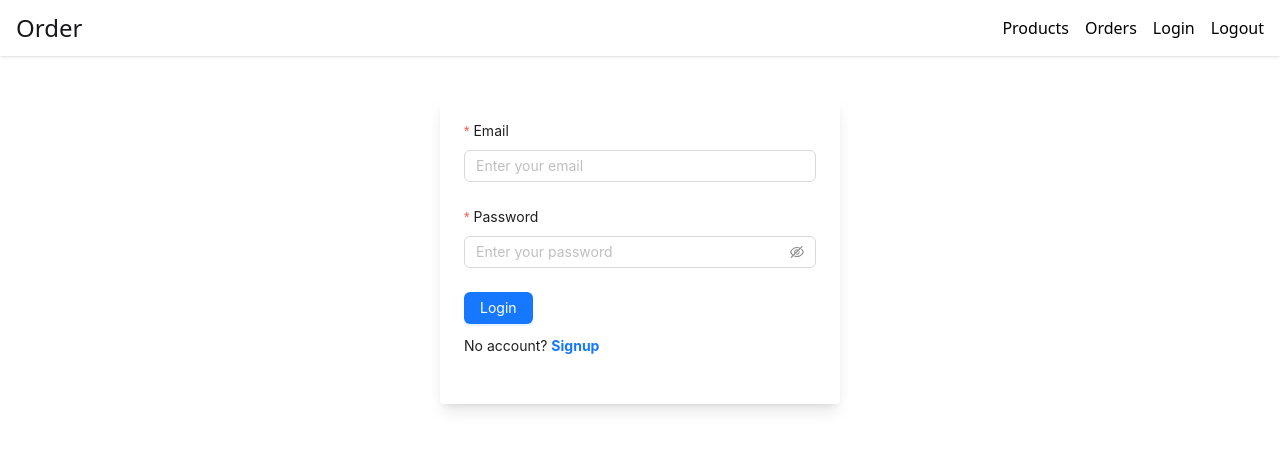
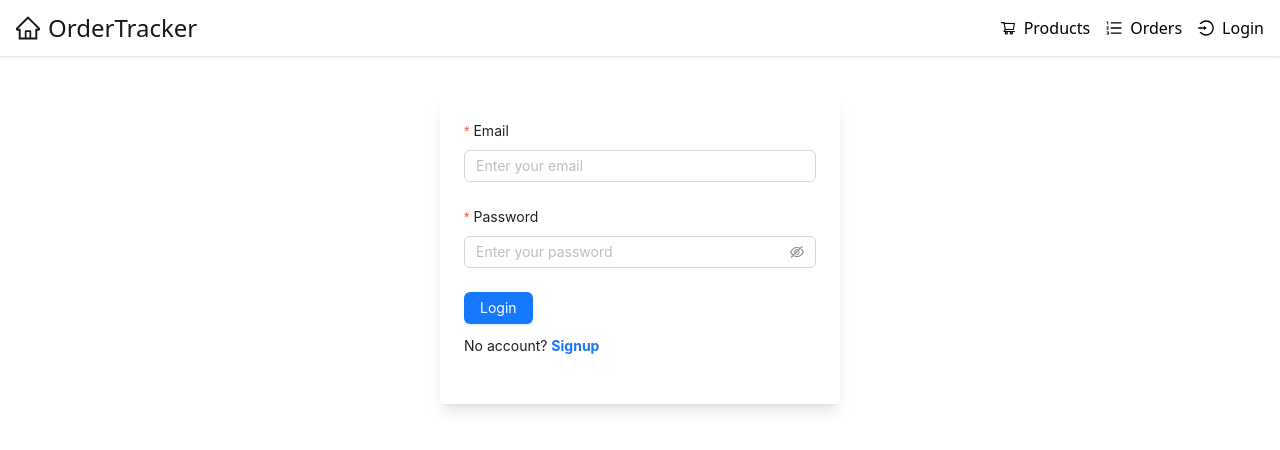
Before and after one commit to ruthasoll/order_management, a React (Vite) app in the folder client/: page /login in a window 1280 px wide. Shown: the top 450 px of the page. Built offline with nearby package versions, Linux system fonts and the light colour scheme.

Commit message:
enhance Navbar component with token-based login/logout functionality and improved UI

```diff
--- a/client/src/components/Navbar.jsx
+++ b/client/src/components/Navbar.jsx
@@ -1,18 +1,64 @@
-import React from 'react'
-import { NavLink, Link } from "react-router";
+import React from "react";
+import { NavLink, Navigate } from "react-router-dom";
+import {
+  HomeOutlined,
+  ShoppingCartOutlined,
+  OrderedListOutlined,
+  LoginOutlined,
+  LogoutOutlined,
+} from "@ant-design/icons";
 
 const Navbar = () => {
+  const token = localStorage.getItem("order-token");
+
+  const handleLogout = () => {
+    localStorage.removeItem("order-token");
+    Navigate("/login");
+  };
+
   return (
-    <div className='py-3 px-4 flex items-center justify-between shadow-sm'>
-        <NavLink to={"/"} className='text-2xl text-zinc-900'>Order</NavLink>
-        <ul className='flex items-center gap-x-4 list-none'>
-            <li><NavLink to={"/products"}>Products</NavLink> </li>
-            <li><NavLink to={"/orders"}>Orders</NavLink> </li>
-            <li><NavLink to={"/login"}>Login</NavLink> </li>
-            <li><NavLink to={"/"}>Logout</NavLink> </li>
-        </ul>
+    <div className="py-3 px-4 flex items-center justify-between shadow-sm bg-white">
+      <NavLink
+        to={"/"}
+        className="text-2xl text-zinc-900 flex items-center gap-x-2"
+      >
+        <HomeOutlined />
+        OrderTracker
+      </NavLink>
+      <ul className="flex items-center gap-x-4 list-none">
+        <li>
+          <NavLink to={"/products"} className="flex items-center gap-x-2">
+            <ShoppingCartOutlined />
+            Products
+          </NavLink>
+        </li>
+        <li>
+          <NavLink to={"/orders"} className="flex items-center gap-x-2">
+            <OrderedListOutlined />
+            Orders
+          </NavLink>
+        </li>
+        {!token ? (
+          <li>
+            <NavLink to={"/login"} className="flex items-center gap-x-2">
+              <LoginOutlined />
+              Login
+            </NavLink>
+          </li>
+        ) : (
+          <li>
+            <button
+              onClick={handleLogout}
+              className="flex items-center gap-x-2 text-red-600"
+            >
+              <LogoutOutlined />
+              Logout
+            </button>
+          </li>
+        )}
+      </ul>
     </div>
-  )
-}
+  );
+};
 
-export default Navbar
+export default Navbar;
```
